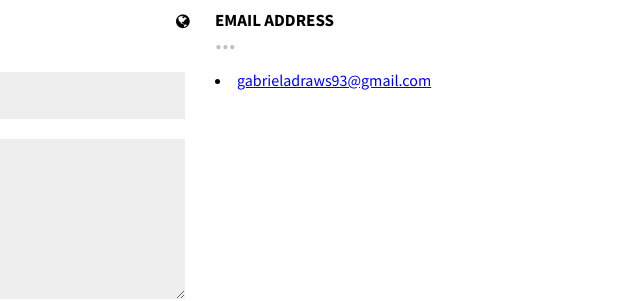
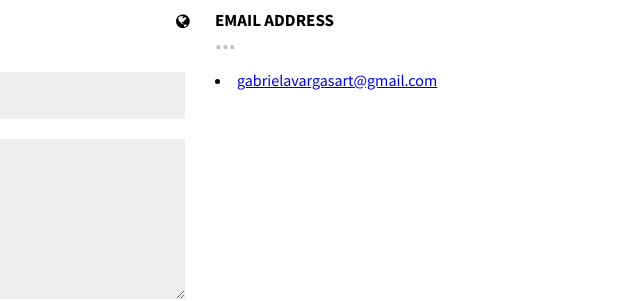
Before and after one commit to xotwodgaby/gabrielatheartist, a plain HTML site: page docs/index.html in a window 1280 px wide. Shown: the part 3133-3434 px from the top of the page, 640-1280 px from the left. Drawn offline with Linux system fonts and the light colour scheme; files whose address does not match are found by name.

Commit message:
email updated

```diff
--- a/docs/index.html
+++ b/docs/index.html
@@ -1071,7 +1071,7 @@
 
                 <li>
                     <i class="fa-li fa fa-globe"></i>
-                    <a href="mailto:gabrieladraws93@gmail.com">gabrieladraws93@gmail.com</a>
+                    <a href="mailto:gabrieladraws93@gmail.com">gabrielavargasart@gmail.com</a>
                 </li>
 
             </div>
```
